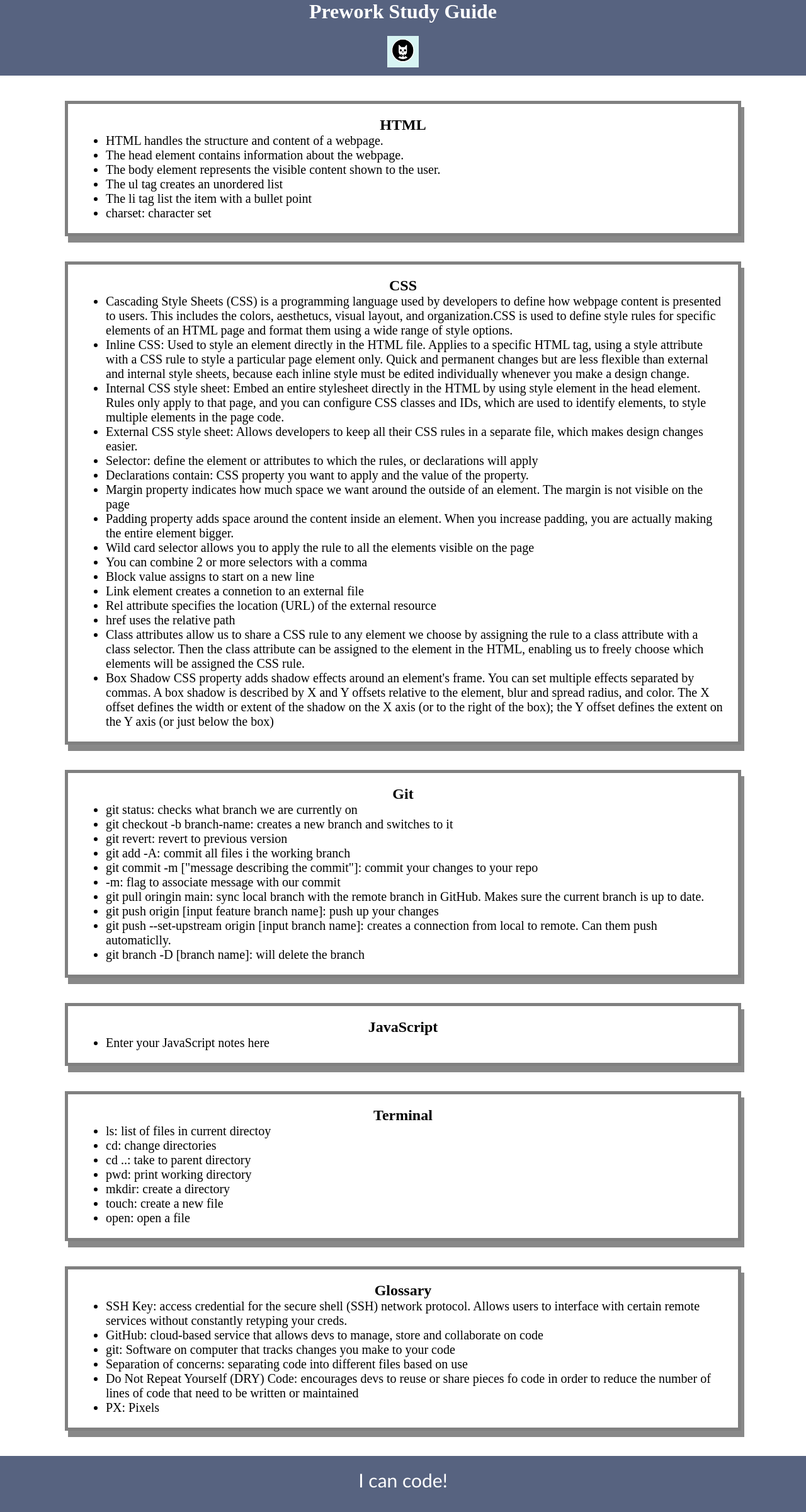
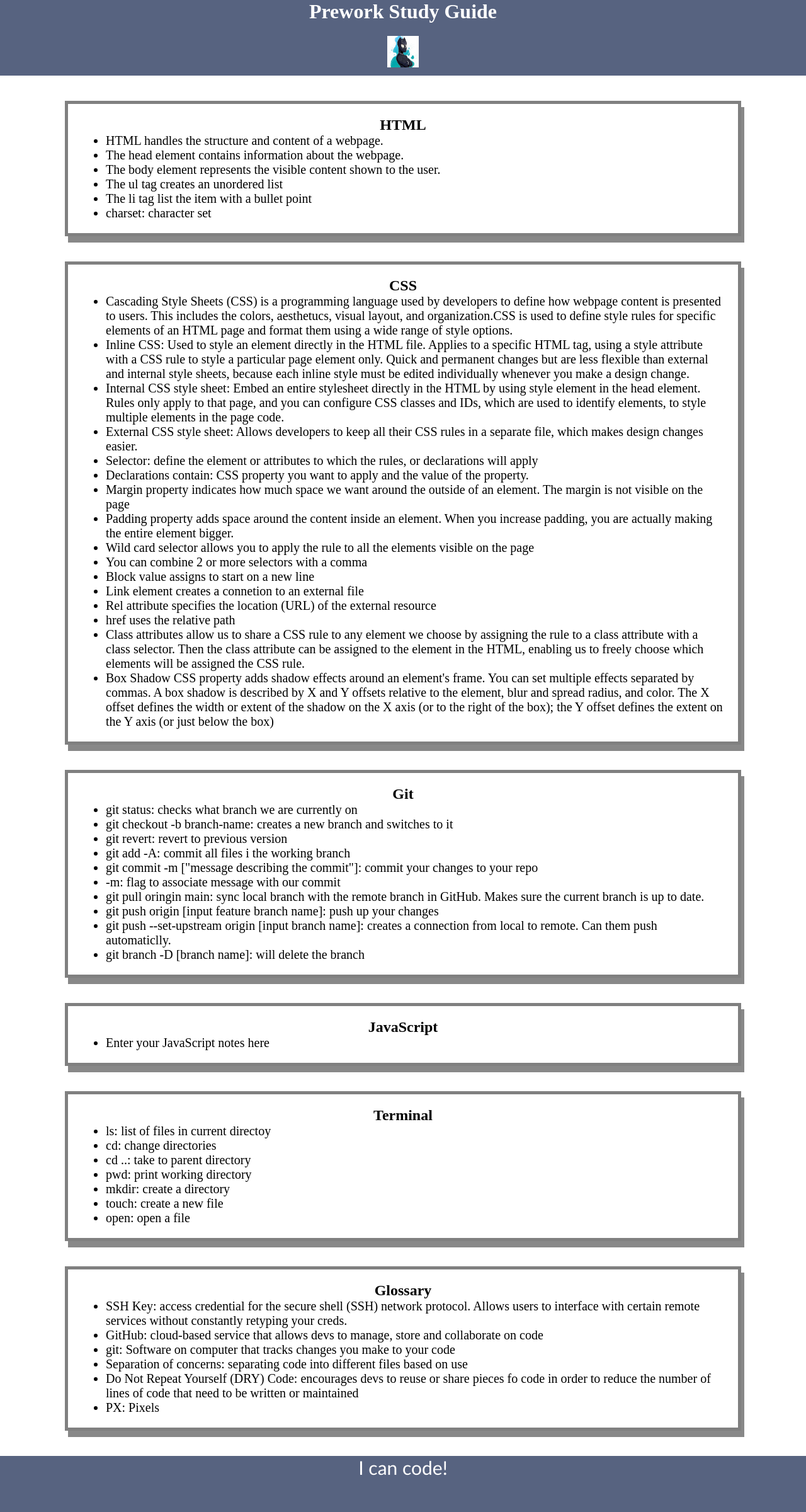
Before and after one commit to BJThompson12/prework-study-guide, a plain HTML site: page index.html in a window 1280 px wide. Shown: the whole page at 63% size. Drawn offline with Linux system fonts and the light colour scheme.

Commit message:
changed prework image

```diff
--- a/assets/style.css
+++ b/assets/style.css
@@ -37,7 +37,7 @@ p {
     font-size: 30px;
     font-style: normal;
     font-family: 'Trebuchet MS', 'Lucida Sans Unicode', 'Lucida Grande', 'Lucida Sans', Arial, sans-serif;
-    padding-top: 20px;
+    padding-top: 20pxPR;
   }
 
   .card {
--- a/index.html
+++ b/index.html
@@ -10,7 +10,7 @@
   <body>
     <header id="top">
       <h1>Prework Study Guide</h1>
-      <img src="./assets/bowtie-cat.png" alt="Profile image of cat wearing a bow tie." />
+      <img src="./assets/bp.png" alt="Profile image of cat wearing a bow tie." />
     </header>
     <main>
       <section class="card" id="html-section">
```
Also changed, not shown: assets/bp.png (added), 1 other file.
